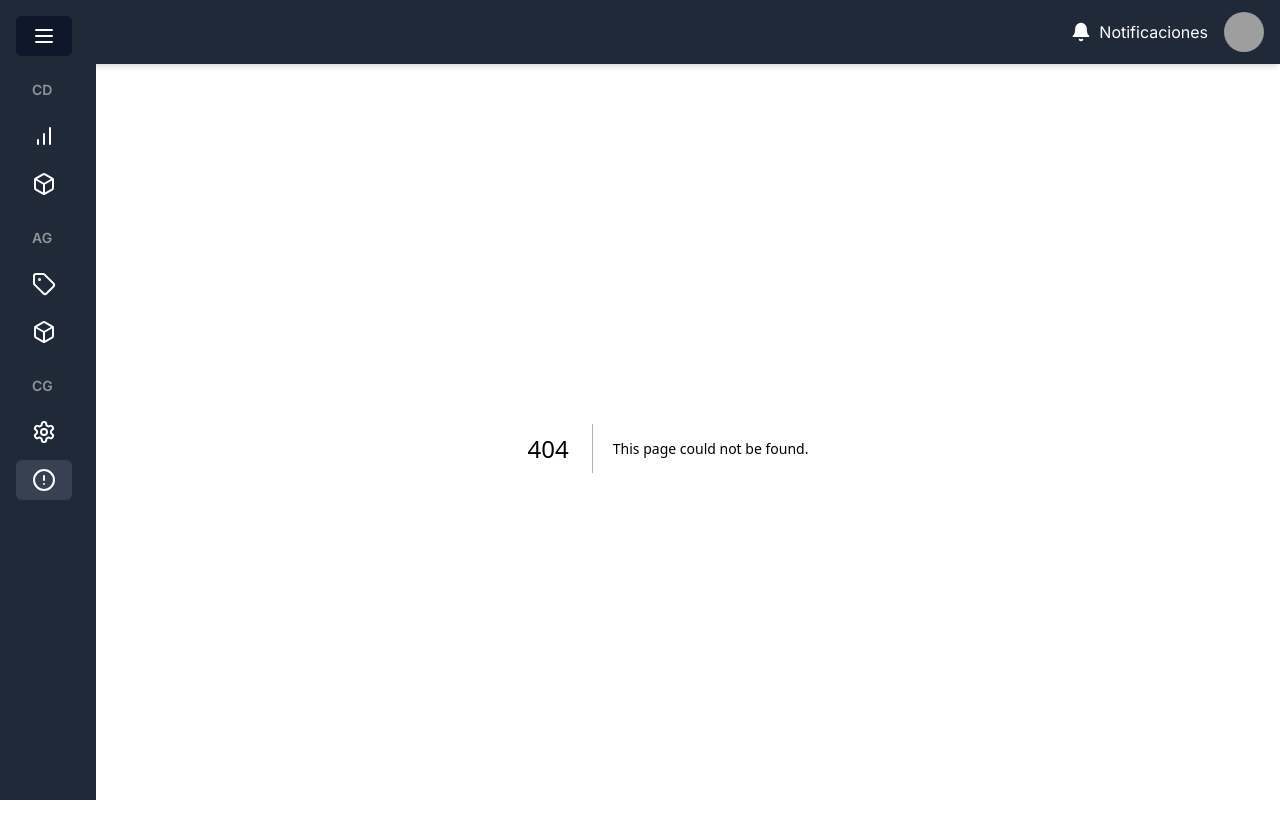
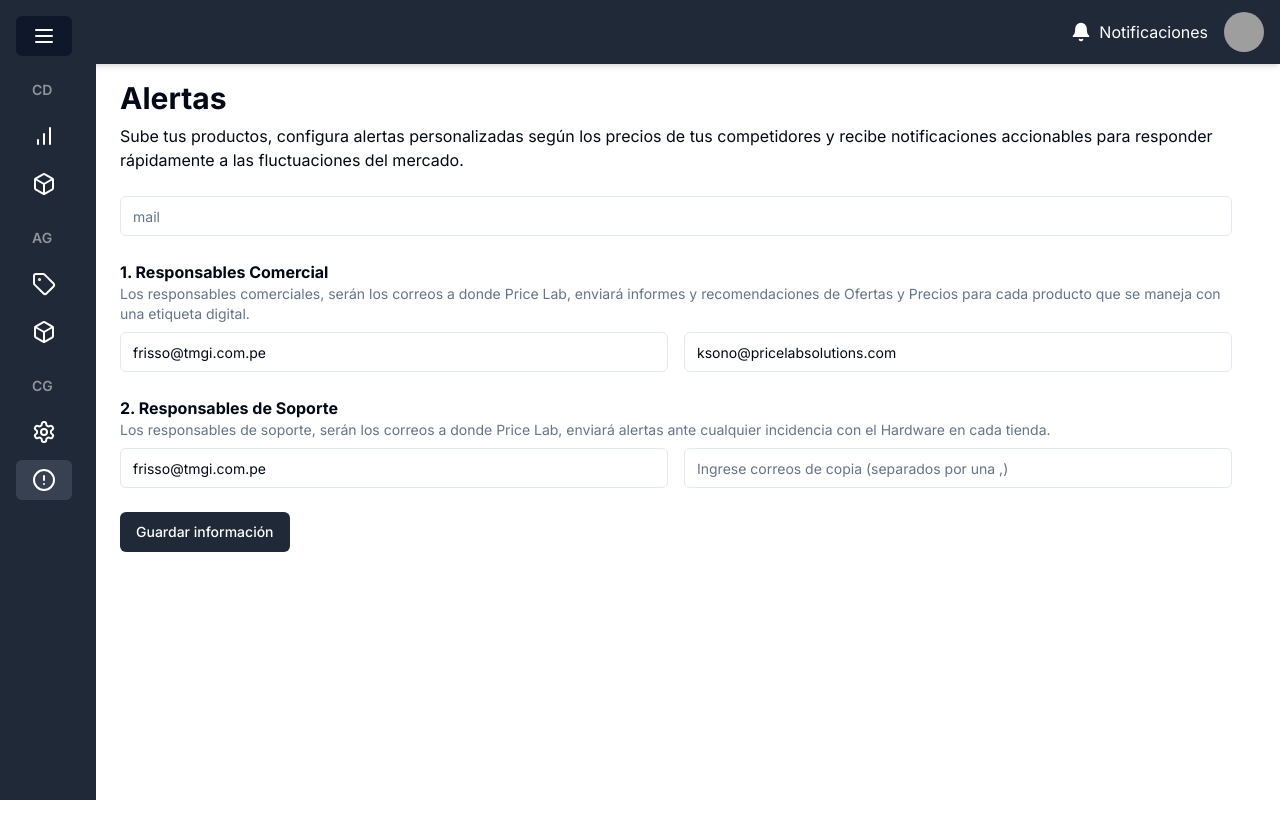
Before and after one commit to renators99/web-product, a Next.js app: page /alerts in a window 1280 px wide. Before the commit this address had no page. Shown: the top 838 px of the page. After the commit the page ends 800 px from the top, so only its background shows below. Built offline with nearby package versions, Linux system fonts and the light colour scheme; grey boxes are pictures that could not be loaded.

Commit message:
alerts created

```diff
--- /dev/null
+++ b/src/app/alerts/page.tsx
@@ -0,0 +1,43 @@
+import { Input } from "@/components/ui/input";
+import { Button } from "@/components/ui/button";
+
+export default function Alerts() {
+  return (
+    <main className="py-8 pl-4">
+      <h1 className="text-3xl font-bold mb-2">Alertas</h1>
+      <p className="text-md mb-6">
+        Sube tus productos, configura alertas personalizadas según los precios de tus competidores y recibe notificaciones accionables para responder rápidamente a las fluctuaciones del mercado.
+      </p>
+      <div className="mb-6">
+        <Input placeholder="mail" className="w-full" />
+      </div>
+      <div className="space-y-6">
+        <div>
+          <h2 className="font-bold">1. Responsables Comercial</h2>
+          <p className="text-sm text-muted-foreground mb-2">
+            Los responsables comerciales, serán los correos a donde Price Lab, enviará informes y recomendaciones de Ofertas y Precios para cada producto que se maneja con una etiqueta digital.
+          </p>
+          <div className="grid grid-cols-2 gap-4">
+            <Input placeholder="Ingrese correo electrónico principal" value="frisso@tmgi.com.pe" />
+            <Input placeholder="Ingrese correos de copia (separados por una ,)" value="ksono@pricelabsolutions.com" />
+          </div>
+        </div>
+        <div>
+          <h2 className="font-bold">2. Responsables de Soporte</h2>
+          <p className="text-sm text-muted-foreground mb-2">
+            Los responsables de soporte, serán los correos a donde Price Lab, enviará alertas ante cualquier incidencia con el Hardware en cada tienda.
+          </p>
+          <div className="grid grid-cols-2 gap-4">
+            <Input placeholder="Ingrese correo electrónico principal" value="frisso@tmgi.com.pe" />
+            <Input placeholder="Ingrese correos de copia (separados por una ,)" />
+          </div>
+        </div>
+      </div>
+      <div className="mt-6">
+        <Button variant="default" className="bg-gray-800 text-white">
+          Guardar información
+        </Button>
+      </div>
+    </main>
+  );
+}
```
